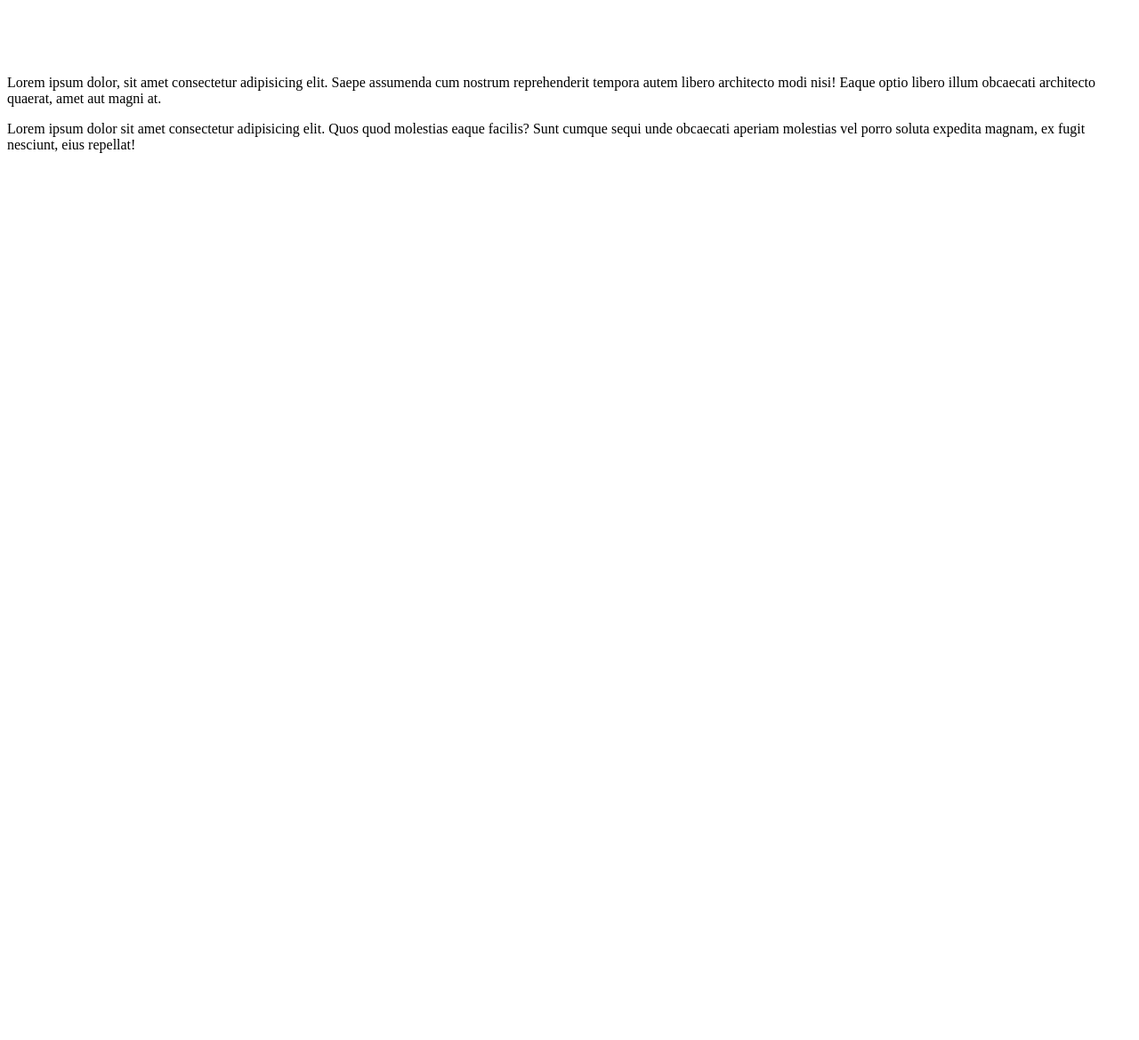
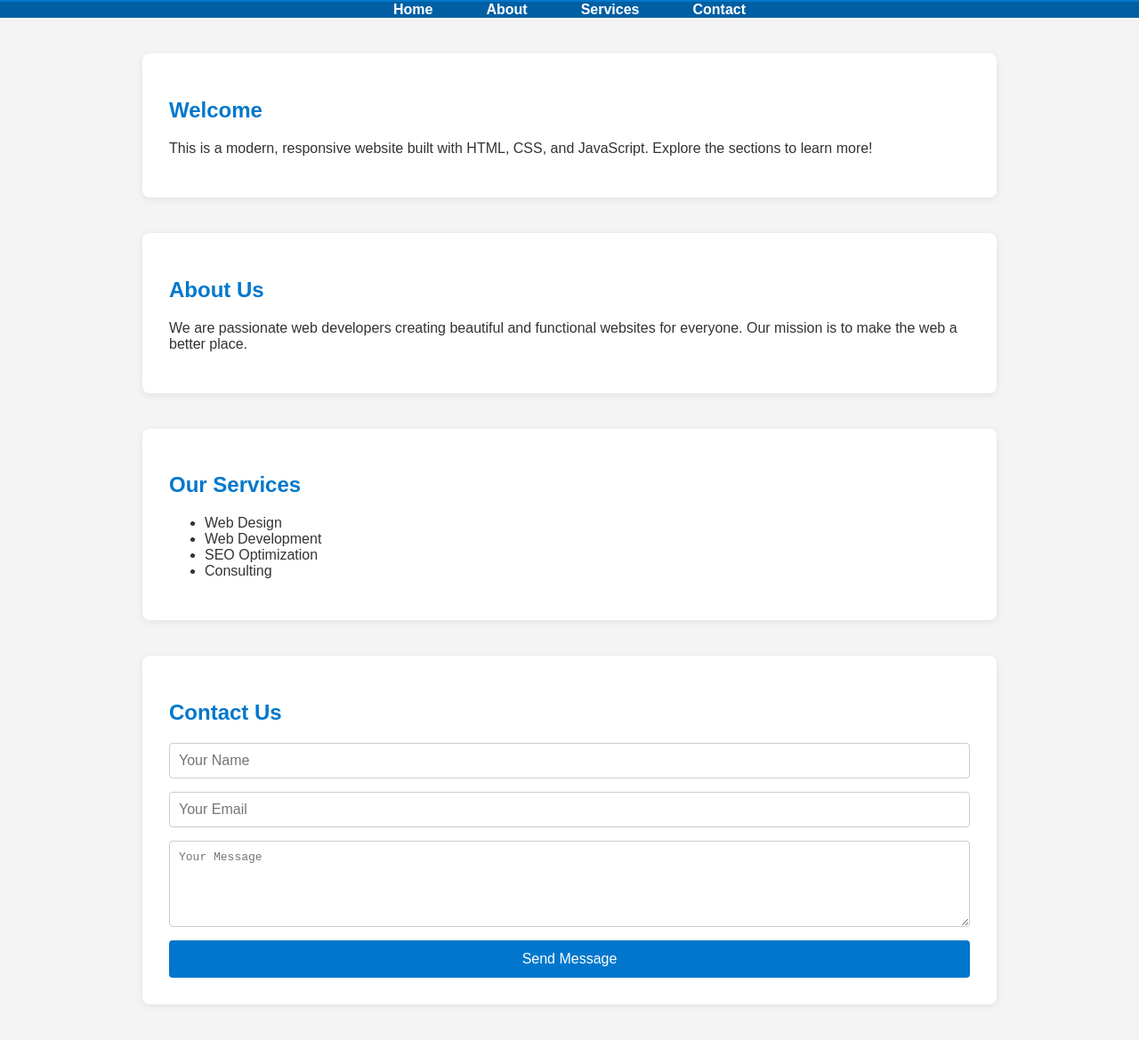
Before and after one commit to Abdul-Rehman33/first-project, a plain HTML site: page index.html in a window 1280 px wide. Shown: the part 118-1287 px from the top of the page at 89% size. Before the commit the page ends 800 px from the top, so only its background shows below. Drawn offline with Linux system fonts and the light colour scheme.

Commit message:
add some files

```diff
--- a/index.html
+++ b/index.html
@@ -1,16 +1,51 @@
+
 <!DOCTYPE html>
 <html lang="en">
 <head>
     <meta charset="UTF-8">
     <meta name="viewport" content="width=device-width, initial-scale=1.0">
-    <title>Document</title>
+    <title>My Full Website</title>
+    <link rel="stylesheet" href="style.css">
 </head>
 <body>
-    <h1>hello</h1>
-    <p>Lorem ipsum dolor sit amet consectetur adipisicing elit. Eum maxime aliquid minima velit earum fugit. Quia ipsa possimus accusamus ipsum placeat molestias quasi cupiditate aut corporis ad? Aut, ullam similique!</p>
-    <br>
-    <br><br>
-    <p>Lorem ipsum dolor, sit amet consectetur adipisicing elit. Saepe assumenda cum nostrum reprehenderit tempora autem libero architecto modi nisi! Eaque optio libero illum obcaecati architecto quaerat, amet aut magni at.</p>
-    <p>Lorem ipsum dolor sit amet consectetur adipisicing elit. Quos quod molestias eaque facilis? Sunt cumque sequi unde obcaecati aperiam molestias vel porro soluta expedita magnam, ex fugit nesciunt, eius repellat!</p>
+    <header>
+        <h1>My Awesome Website</h1>
+    </header>
+    <nav>
+        <button class="menu-toggle">☰</button>
+        <ul>
+            <li><a href="#home">Home</a></li>
+            <li><a href="#about">About</a></li>
+            <li><a href="#services">Services</a></li>
+            <li><a href="#contact">Contact</a></li>
+        </ul>
+    </nav>
+    <section id="home">
+        <h2>Welcome</h2>
+        <p>This is a modern, responsive website built with HTML, CSS, and JavaScript. Explore the sections to learn more!</p>
+    </section>
+    <section id="about">
+        <h2>About Us</h2>
+        <p>We are passionate web developers creating beautiful and functional websites for everyone. Our mission is to make the web a better place.</p>
+    </section>
+    <section id="services">
+        <h2>Our Services</h2>
+        <ul>
+            <li>Web Design</li>
+            <li>Web Development</li>
+            <li>SEO Optimization</li>
+            <li>Consulting</li>
+        </ul>
+    </section>
+    <section id="contact">
+        <h2>Contact Us</h2>
+        <form id="contact-form">
+            <input type="text" name="name" placeholder="Your Name" required>
+            <input type="email" name="email" placeholder="Your Email" required>
+            <textarea name="message" placeholder="Your Message" rows="5" required></textarea>
+            <button type="submit">Send Message</button>
+        </form>
+    </section>
+    <script src="script.js"></script>
 </body>
 </html>
--- /dev/null
+++ b/script.js
@@ -0,0 +1,29 @@
+document.addEventListener('DOMContentLoaded', function() {
+    const menuToggle = document.querySelector('.menu-toggle');
+    const navUl = document.querySelector('nav ul');
+
+    menuToggle.addEventListener('click', function() {
+        navUl.classList.toggle('active');
+    });
+
+    // Contact form validation
+    const form = document.getElementById('contact-form');
+    if (form) {
+        form.addEventListener('submit', function(e) {
+            e.preventDefault();
+            const name = form.name.value.trim();
+            const email = form.email.value.trim();
+            const message = form.message.value.trim();
+            let error = '';
+            if (!name) error += 'Name is required.\n';
+            if (!email || !email.includes('@')) error += 'Valid email is required.\n';
+            if (!message) error += 'Message is required.';
+            if (error) {
+                alert(error);
+            } else {
+                alert('Thank you for contacting us, ' + name + '!');
+                form.reset();
+            }
+        });
+    }
+});
--- /dev/null
+++ b/style.css
@@ -0,0 +1,113 @@
+body {
+    margin: 0;
+    font-family: Arial, sans-serif;
+    background: #f4f4f4;
+    color: #333;
+}
+
+header {
+    background: #0077cc;
+    color: #fff;
+    padding: 20px 0;
+    text-align: center;
+}
+
+nav {
+    background: #005fa3;
+    display: flex;
+    justify-content: center;
+    align-items: center;
+}
+
+nav ul {
+    list-style: none;
+    margin: 0;
+    padding: 0;
+    display: flex;
+}
+
+nav ul li {
+    margin: 0 15px;
+}
+
+nav ul li a {
+    color: #fff;
+    text-decoration: none;
+    font-weight: bold;
+    padding: 10px 15px;
+    border-radius: 4px;
+    transition: background 0.3s;
+}
+
+nav ul li a:hover {
+    background: #003d66;
+}
+
+section {
+    max-width: 900px;
+    margin: 40px auto;
+    background: #fff;
+    padding: 30px;
+    border-radius: 8px;
+    box-shadow: 0 2px 8px rgba(0,0,0,0.08);
+}
+
+h2 {
+    color: #0077cc;
+}
+
+#contact-form {
+    display: flex;
+    flex-direction: column;
+    gap: 15px;
+    margin-top: 20px;
+}
+
+#contact-form input, #contact-form textarea {
+    padding: 10px;
+    border: 1px solid #ccc;
+    border-radius: 4px;
+    font-size: 1em;
+}
+
+#contact-form button {
+    background: #0077cc;
+    color: #fff;
+    border: none;
+    padding: 12px;
+    border-radius: 4px;
+    font-size: 1em;
+    cursor: pointer;
+    transition: background 0.3s;
+}
+
+#contact-form button:hover {
+    background: #005fa3;
+}
+
+@media (max-width: 600px) {
+    nav ul {
+        flex-direction: column;
+        background: #005fa3;
+        position: absolute;
+        top: 60px;
+        left: 0;
+        width: 100%;
+        display: none;
+    }
+    nav ul.active {
+        display: flex;
+    }
+    .menu-toggle {
+        display: block;
+        background: #0077cc;
+        color: #fff;
+        border: none;
+        font-size: 1.5em;
+        padding: 10px;
+        cursor: pointer;
+    }
+}
+.menu-toggle {
+    display: none;
+}
```
